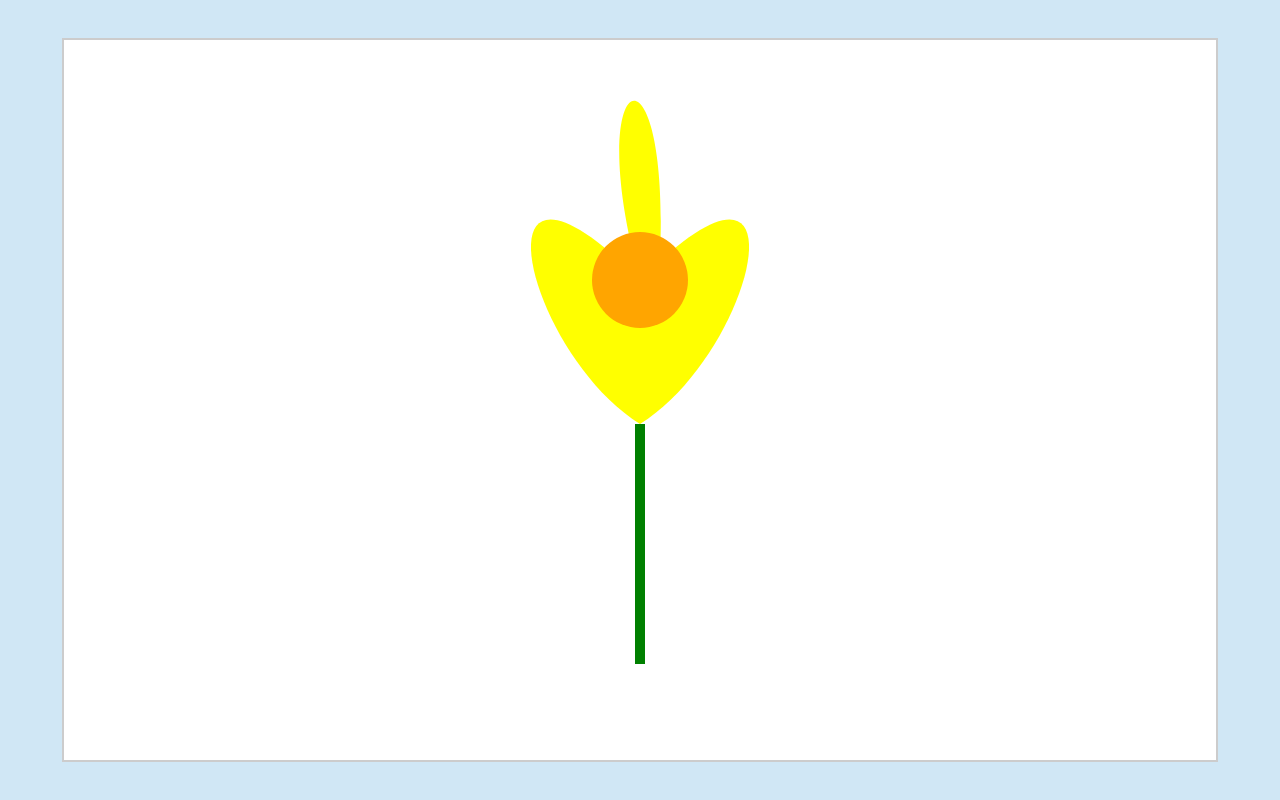
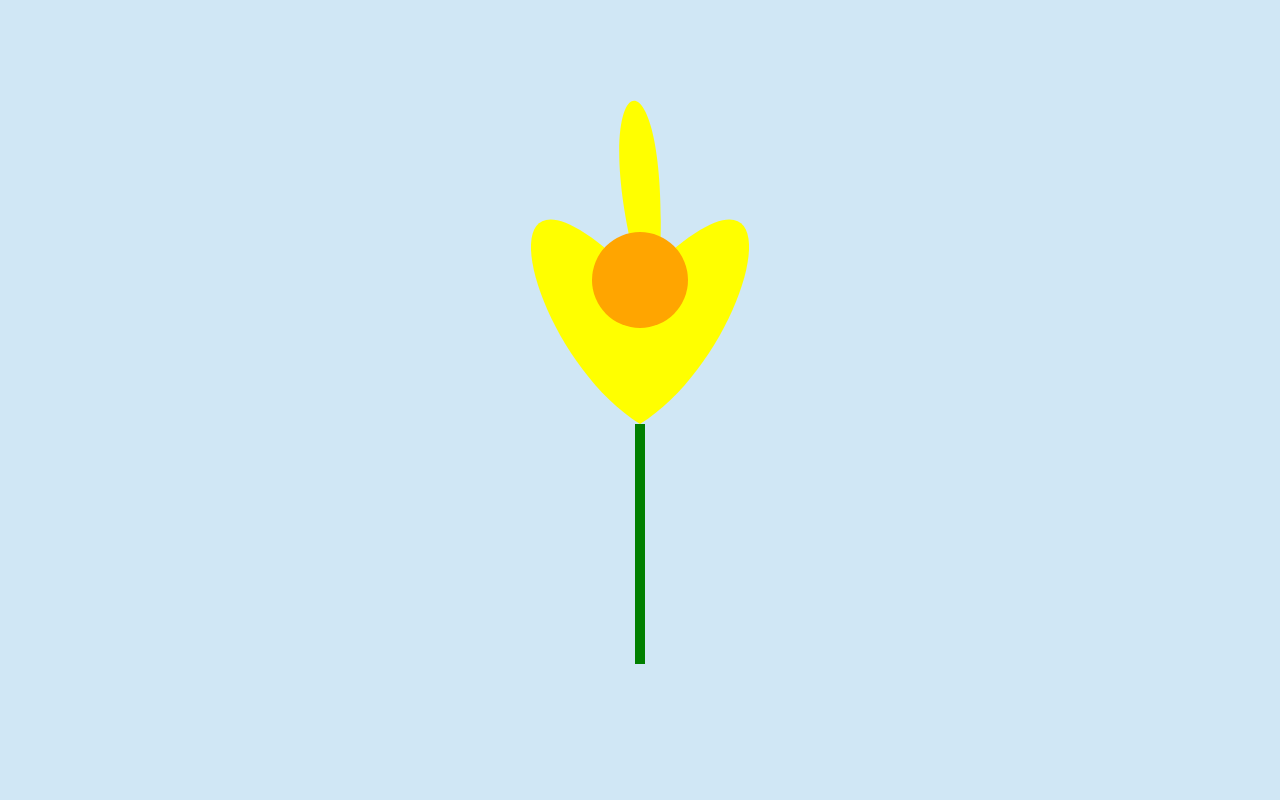
Before and after one commit to GaboMartinezC/GaboMartinezC.github.io, a plain HTML site: page flwr.html in a window 1280 px wide. Drawn offline with Linux system fonts and the light colour scheme.

Commit message:
Actualizar flwr.html

```diff
--- a/flwr.html
+++ b/flwr.html
@@ -14,8 +14,7 @@
             background-color: #d0e7f5; /* Fondo azul suave */
         }
         canvas {
-            background-color: white;
-            border: 2px solid #ccc;
+            background-color: #d0e7f5;
         }
     </style>
 </head>
```
